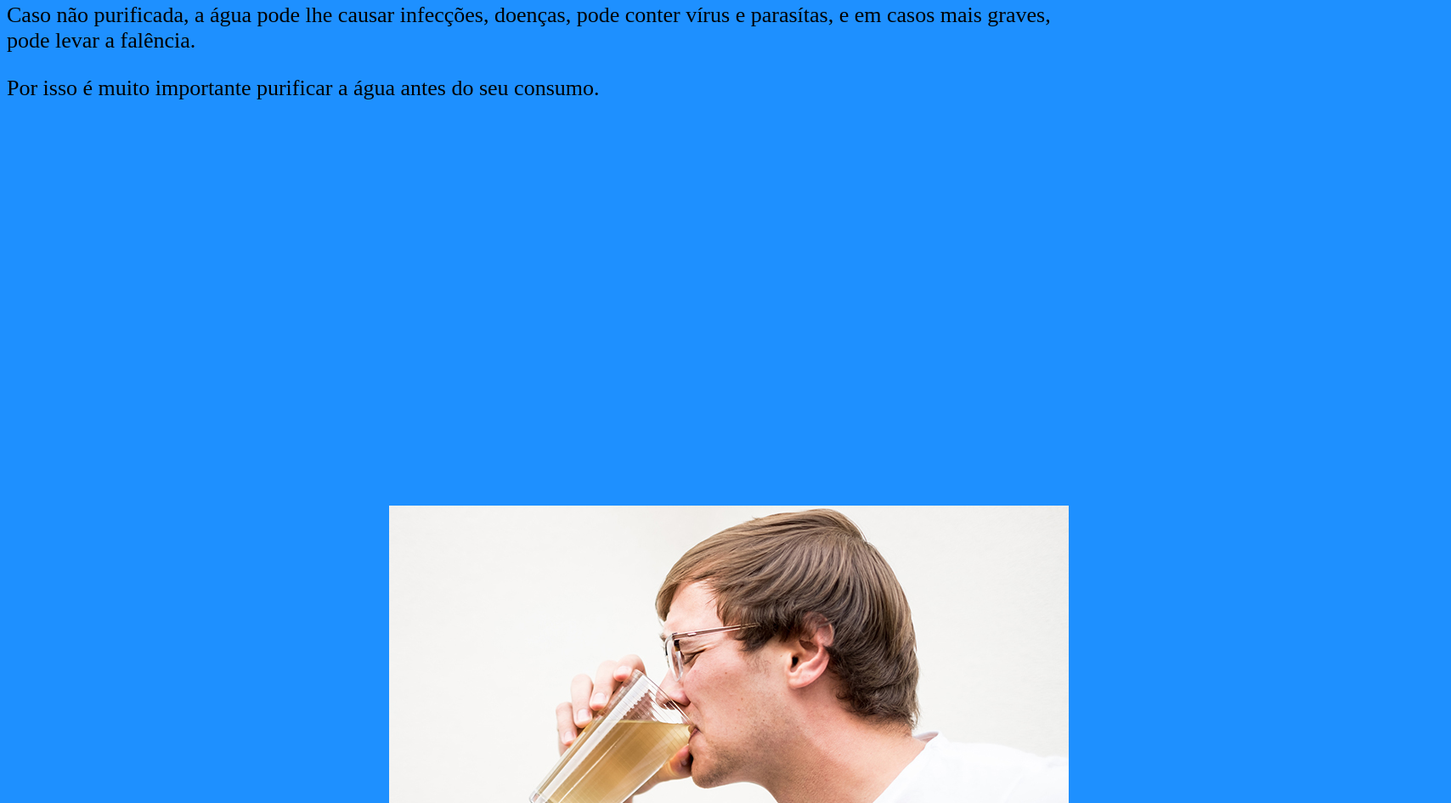
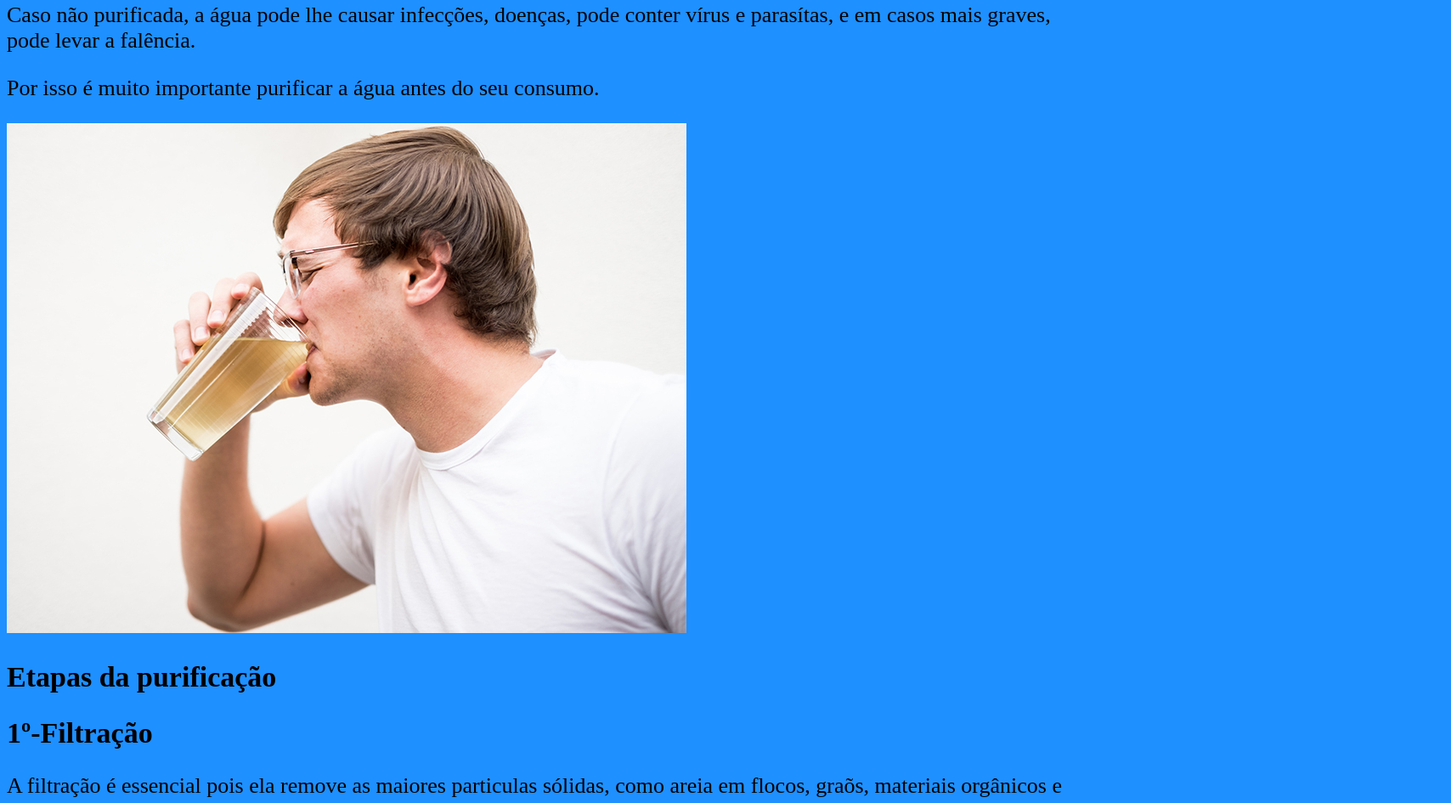
Before and after one commit to luiz-caue-bernardo2000/agrinhorec, a plain HTML site: page index.html in a window 1280 px wide. Shown: the part 312-1257 px from the top of the page at 85% size, 1708 px wide, since content can reach past the window. Drawn offline with Linux system fonts and the light colour scheme.

Commit message:
style.css

```diff
--- a/style.css
+++ b/style.css
@@ -22,6 +22,5 @@ header {
   }
 
 .imagem1 {
-    padding: 450px;
-
+    margin: 0 auto;
 }
```
